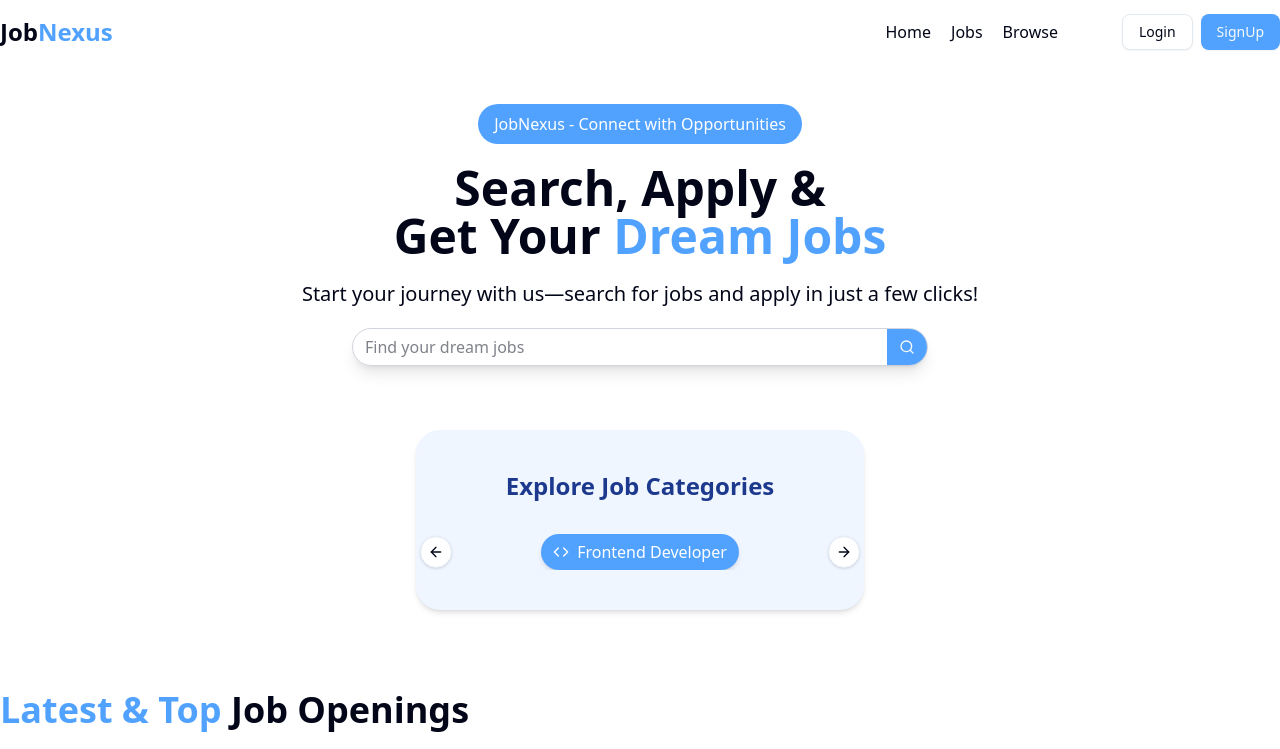
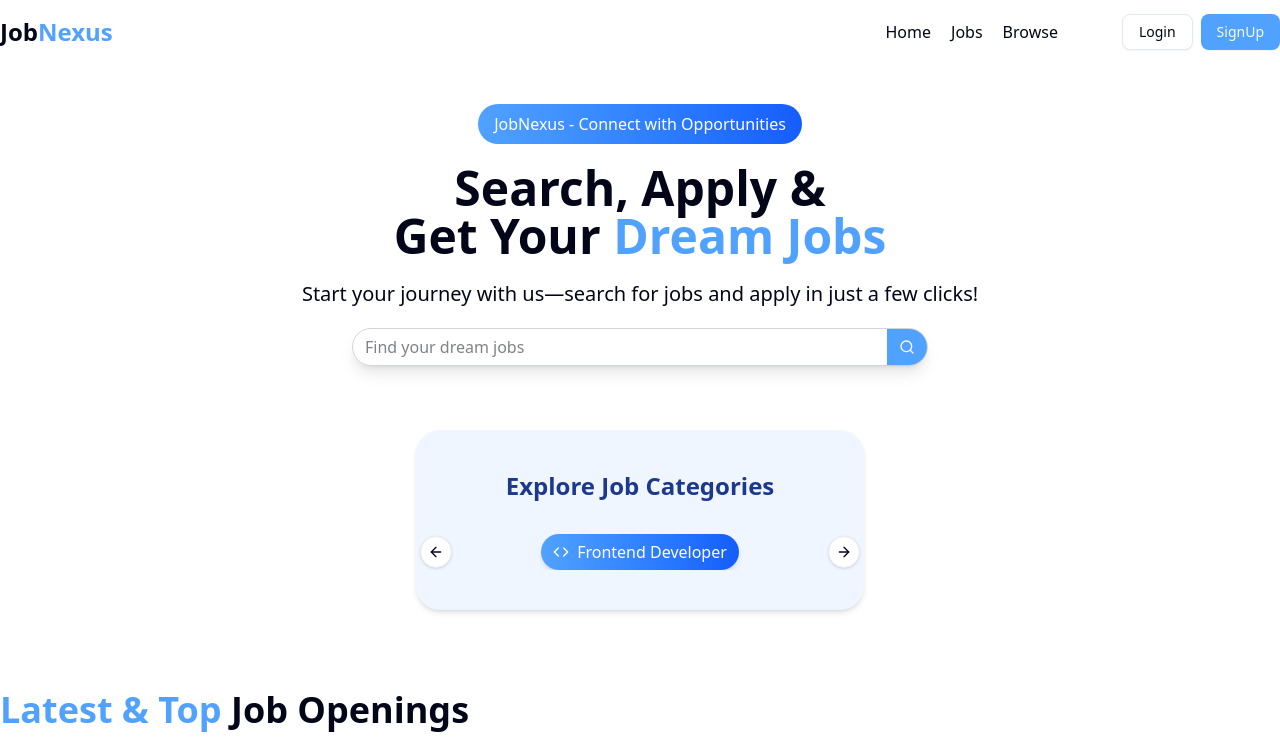
Before and after one commit to ffsrachit/JobNexus, a React (Vite) app in the folder frontend/: page / in a window 1280 px wide. Shown: the top 749 px of the page. Built offline with nearby package versions, Linux system fonts and the light colour scheme.

Commit message:
add more css

```diff
--- a/frontend/src/App.jsx
+++ b/frontend/src/App.jsx
@@ -4,6 +4,7 @@ import { createBrowserRouter, RouterProvider } from 'react-router-dom'
 import Login from './components/auth/Login.jsx'
 import Signup from './components/auth/Signup'
 import Home from './components/Home'
+import Jobs from './components/Jobs'
 
 const appRouter = createBrowserRouter([
   {
@@ -17,6 +18,10 @@ const appRouter = createBrowserRouter([
   {
     path:'/signup',
     element:<Signup/>
+  },
+  {
+    path:'jobs',
+    element:<Jobs/>
   }
 
 ])
--- a/frontend/src/components/CategoryCarousel.jsx
+++ b/frontend/src/components/CategoryCarousel.jsx
@@ -43,7 +43,9 @@ const CategoryCarousel = () => {
               key={index}
               className="basis-full flex justify-center"
             >
-              <Button className="bg-blue-400 hover:bg-blue-500 text-white rounded-full px-6 py-3 text-base font-medium flex items-center gap-2 shadow-md">
+             <Button className="bg-gradient-to-r from-blue-400 to-blue-600 hover:from-blue-500 hover:to-blue-700 hover:scale-105 transition-transform duration-200 text-white rounded-full px-6 py-3 text-base font-medium flex items-center gap-2 shadow-md">
+
+
                 {cat.icon}
                 {cat.title}
               </Button>
--- a/frontend/src/components/HeroSection.jsx
+++ b/frontend/src/components/HeroSection.jsx
@@ -6,7 +6,7 @@ const HeroSection = () => {
     return (
         <div className='text-center'>
             <div className='flex flex-col gap-5 my-10'>
-                <span className=' mx-auto px-4 py-2 rounded-full text-white bg-blue-400 font-medium'>JobNexus - Connect with Opportunities</span>
+                <span className=' bg-gradient-to-r from-blue-400 to-blue-600 mx-auto px-4 py-2 rounded-full text-white bg-blue-400 font-medium'>JobNexus - Connect with Opportunities</span>
                 <h1 className='text-5xl font-bold'>Search, Apply &
                     <br /> Get Your <span className='text-blue-400'>Dream Jobs</span></h1>
                 <p className='text-xl'>Start your journey with us—search for jobs and apply in just a few clicks!</p>
--- /dev/null
+++ b/frontend/src/components/Jobs.jsx
@@ -0,0 +1,11 @@
+import React from 'react'
+
+const Jobs = () => {
+  return (
+    <div>
+      Hello
+    </div>
+  )
+}
+
+export default Jobs
--- a/frontend/src/components/shared/Navbar.jsx
+++ b/frontend/src/components/shared/Navbar.jsx
@@ -16,9 +16,9 @@ const Navbar = () => {
                 </div>
                 <div className='flex items-center gap-16'>
                     <ul className='flex font-medium items-center gap-5'>
-                        <li>Home</li>
-                        <li>Jobs</li>
-                        <li>Browse</li>
+                        <li><Link to='/'>Home</Link></li>
+                        <li><Link to='/jobs'>Jobs</Link></li>
+                        <li><Link to='/browse'>Browse</Link></li>
                     </ul>
                     {
                         !user ? (
```
